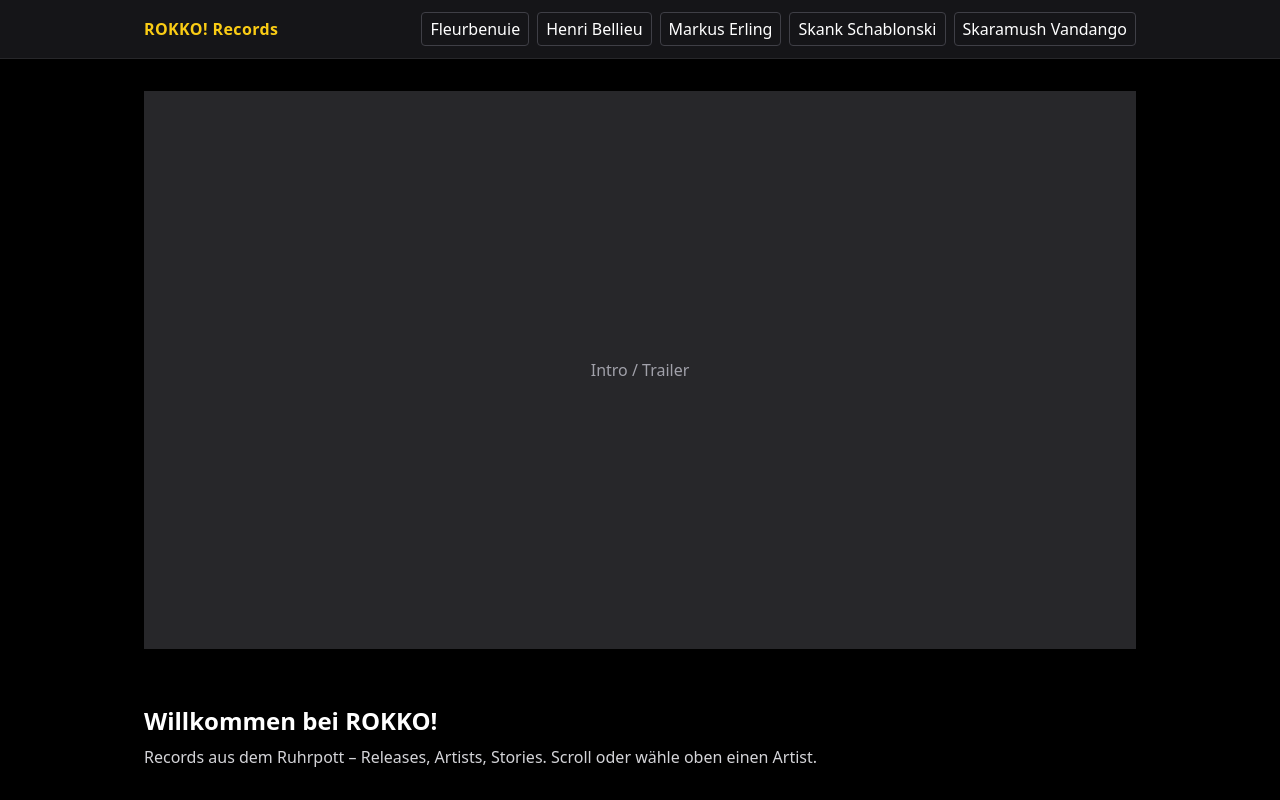
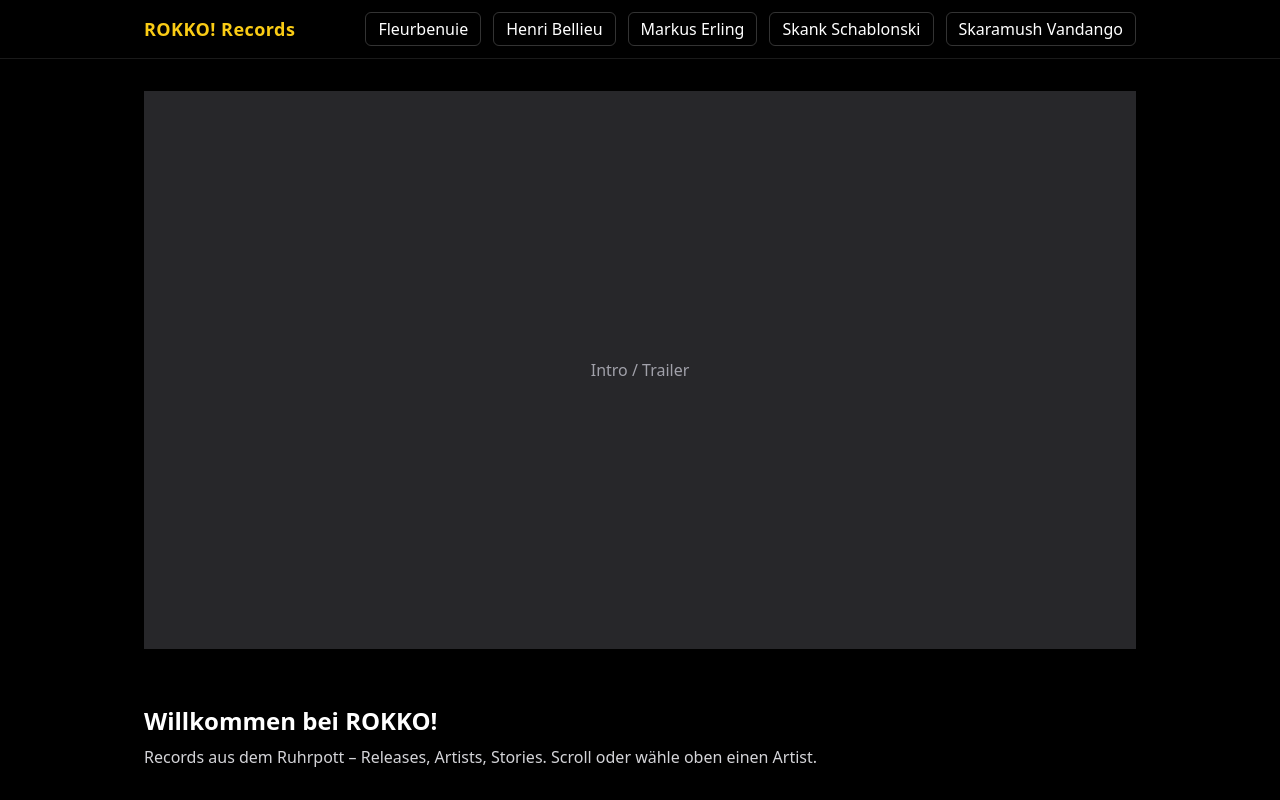
Before and after one commit to Skarramushvandango-tech/ROKKO_Web, a React (Vite) app: page / in a window 1280 px wide. Shown: the top 800 px of the page. Built offline with nearby package versions, Linux system fonts and the light colour scheme.

Commit message:
Update Header.tsx

```diff
--- a/src/components/Header.tsx
+++ b/src/components/Header.tsx
@@ -1,3 +1,4 @@
+// src/components/Header.tsx
 type Props = {
   artists: string[];
   onSelectArtist: (name: string) => void;
@@ -6,21 +7,21 @@ type Props = {
 
 export default function Header({ artists, onSelectArtist, onHome }: Props) {
   return (
-    <header className="sticky top-0 z-10 bg-zinc-900/90 backdrop-blur border-b border-zinc-800">
-      <div className="mx-auto max-w-5xl px-4 py-3 flex items-center gap-4">
+    <header className="sticky top-0 z-10 bg-black/80 backdrop-blur border-b border-white/10">
+      <div className="mx-auto max-w-5xl px-4 py-3 flex items-center gap-6">
         <button
           onClick={onHome}
-          className="font-bold tracking-wide text-yellow-400"
+          className="font-bold tracking-wide text-yellow-400 text-lg"
         >
           ROKKO! Records
         </button>
 
-        <nav className="ml-auto flex flex-wrap gap-2">
+        <nav className="ml-auto flex flex-wrap gap-3">
           {artists.map((name) => (
             <button
               key={name}
               onClick={() => onSelectArtist(name)}
-              className="px-2 py-1 rounded border border-zinc-700 hover:bg-zinc-800"
+              className="px-3 py-1 rounded-md border border-white/20 hover:bg-white/10 transition"
             >
               {name}
             </button>
```
